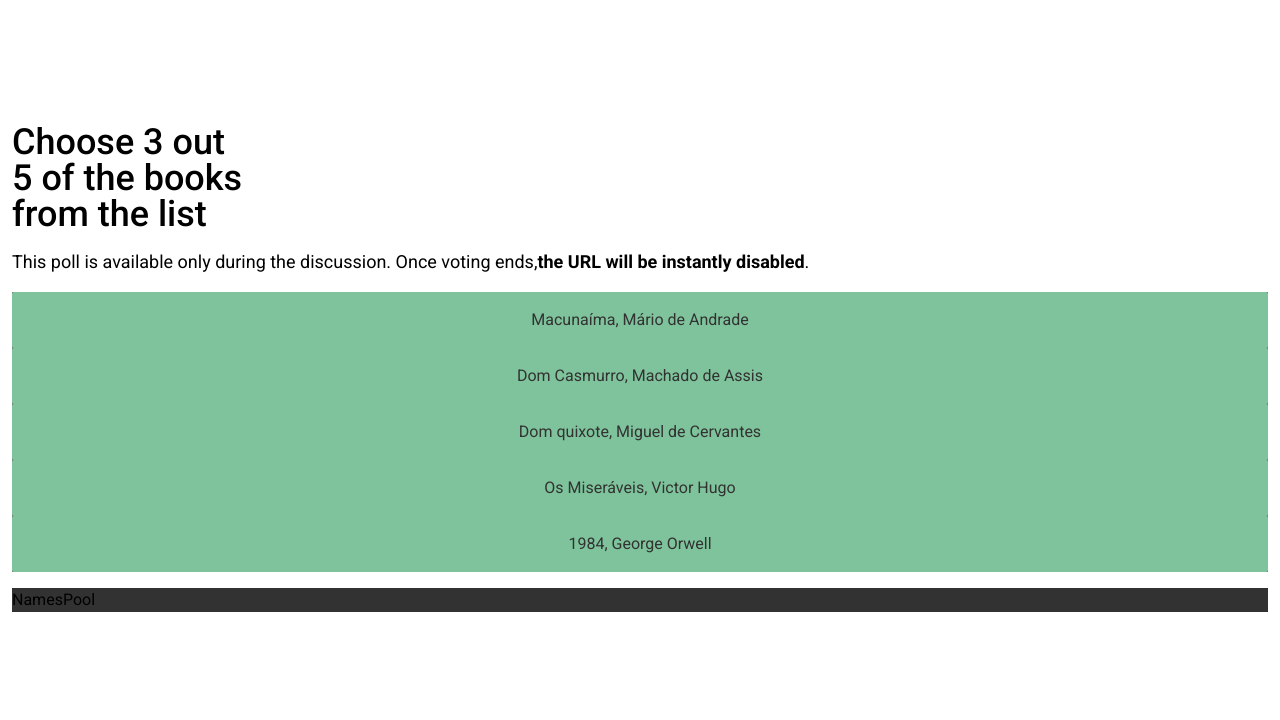
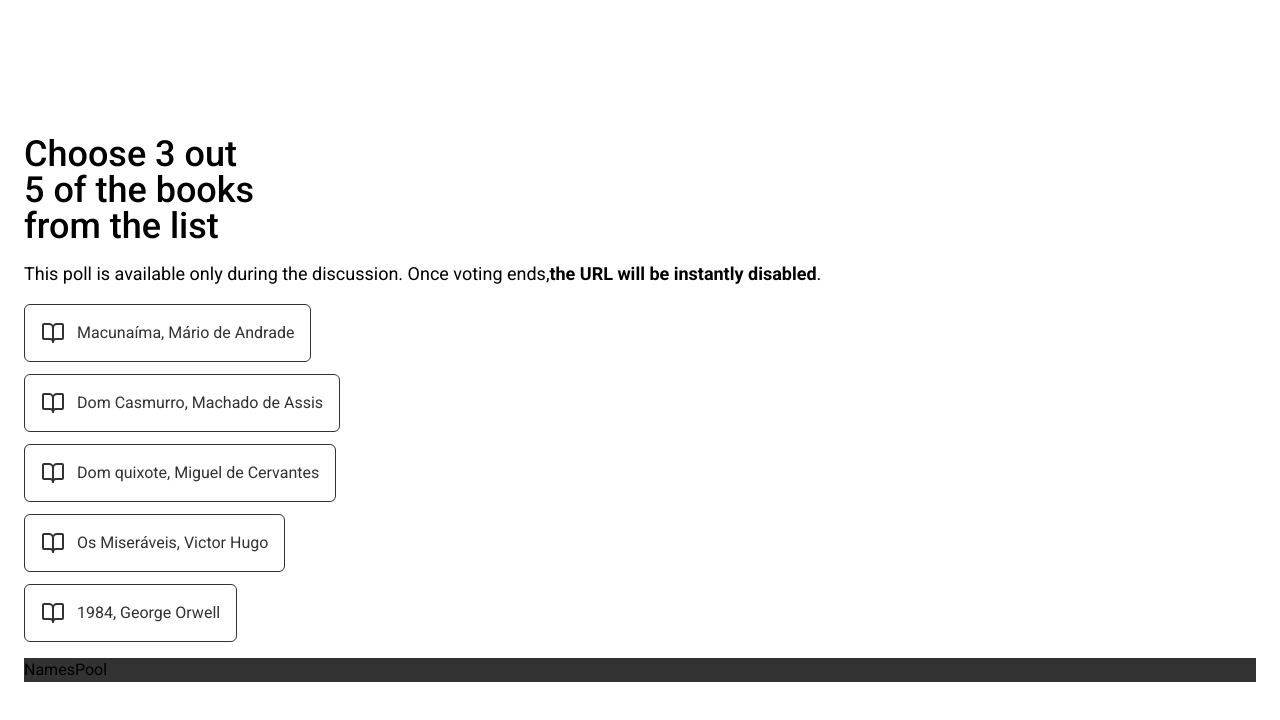
Before and after one commit to carolinaparisi/dom-app, a Next.js app: page / in a window 1280 px wide. Both pictures are taken after a click on the button "Get Started". Shown: the top 720 px of the page. Built offline with nearby package versions, Linux system fonts and the light colour scheme.

Commit message:
feat: create EligibleBooks component and implement the Button component logic

```diff
--- a/package.json
+++ b/package.json
@@ -9,6 +9,7 @@
     "lint": "next lint"
   },
   "dependencies": {
+    "lucide-react": "^0.438.0",
     "next": "14.2.6",
     "react": "^18",
     "react-dom": "^18"
--- a/src/components/Button.tsx
+++ b/src/components/Button.tsx
@@ -1,3 +1,4 @@
+import { BookOpen } from 'lucide-react';
 interface ButtonProps {
   text: string;
   setIsRegistered?: (isRegistered: boolean) => void;
@@ -11,10 +12,9 @@ export default function Button({ text, setIsRegistered, id }: ButtonProps) {
     console.log(`Book ${id} selected`);
   };
 
-  //TODO: create logic to be green only if it has an id
   return (
     <button
-      className="align-center flex w-full justify-center rounded-sm bg-primary py-4 text-black"
+      className={`${id ? `max-w-fit border border-black px-4` : `align-center flex w-full justify-center bg-primary`} rounded-md py-4 text-black`}
       onClick={() => {
         if (id) {
           handleBookSelected(id);
@@ -23,7 +23,14 @@ export default function Button({ text, setIsRegistered, id }: ButtonProps) {
         setIsRegistered && setIsRegistered(true);
       }}
     >
-      {text}
+      {!id ? (
+        text
+      ) : (
+        <div className="flex gap-3">
+          <BookOpen />
+          {text}
+        </div>
+      )}
     </button>
   );
 }
--- a/src/components/EligibleBooks.tsx
+++ b/src/components/EligibleBooks.tsx
@@ -10,7 +10,7 @@ export default function EligibleBooks() {
   ];
 
   return (
-    <div>
+    <div className="flex flex-col gap-3">
       {bookTitles.map((bookTitle, index) => (
         <Button key={index} text={bookTitle} id={index + 1} />
       ))}
--- a/src/components/MainSection.tsx
+++ b/src/components/MainSection.tsx
@@ -15,7 +15,7 @@ export default function MainSection() {
         name="name"
         type="text"
         placeholder="Your name"
-        className="text-gray-900 block w-full rounded-sm border-0 py-4 pl-3 pr-20 ring-1 ring-inset ring-gray_soft placeholder:text-gray focus:outline-none"
+        className="text-gray-900 block w-full rounded-md border-0 py-4 pl-3 pr-20 ring-1 ring-inset ring-gray_soft placeholder:text-gray focus:outline-none"
       />
     </div>
   );
--- a/src/components/VotingPage.tsx
+++ b/src/components/VotingPage.tsx
@@ -1,14 +1,17 @@
 import EligibleBooks from './EligibleBooks';
 import NamesPool from './NamesPool';
 import Header from './Header';
+import { useState } from 'react';
 
 export default function VotingPage() {
+  const [isSelected, setIsSelected] = useState(false);
+
   return (
-    <div className="flex flex-col gap-4 p-3">
+    <div className="flex flex-col gap-4 p-6">
       <div className="flex flex-col gap-4">
         <Header />
       </div>
-      <div className="bg-gray">
+      <div>
         <EligibleBooks />
       </div>
       <div className="bg-black">
```
Also changed, not shown: 1 other file (tests, documents, lock files or other folders).
